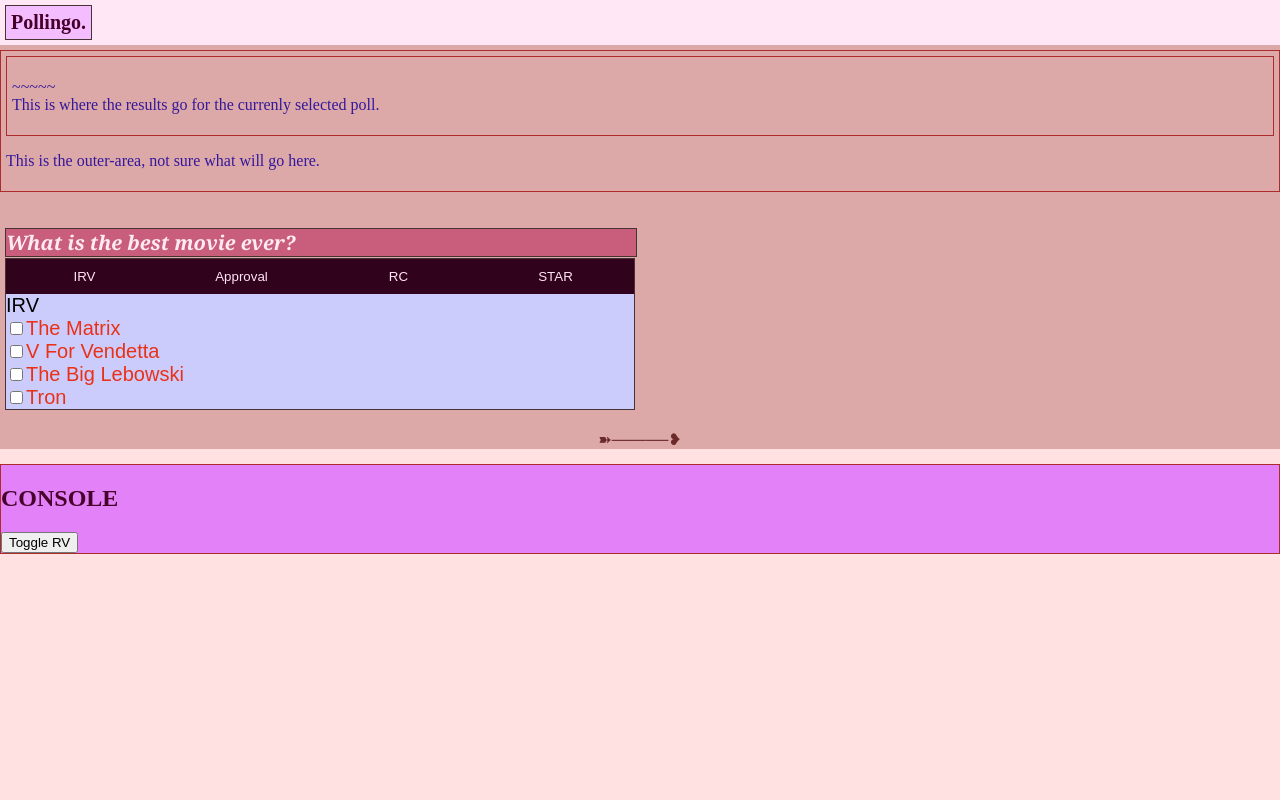
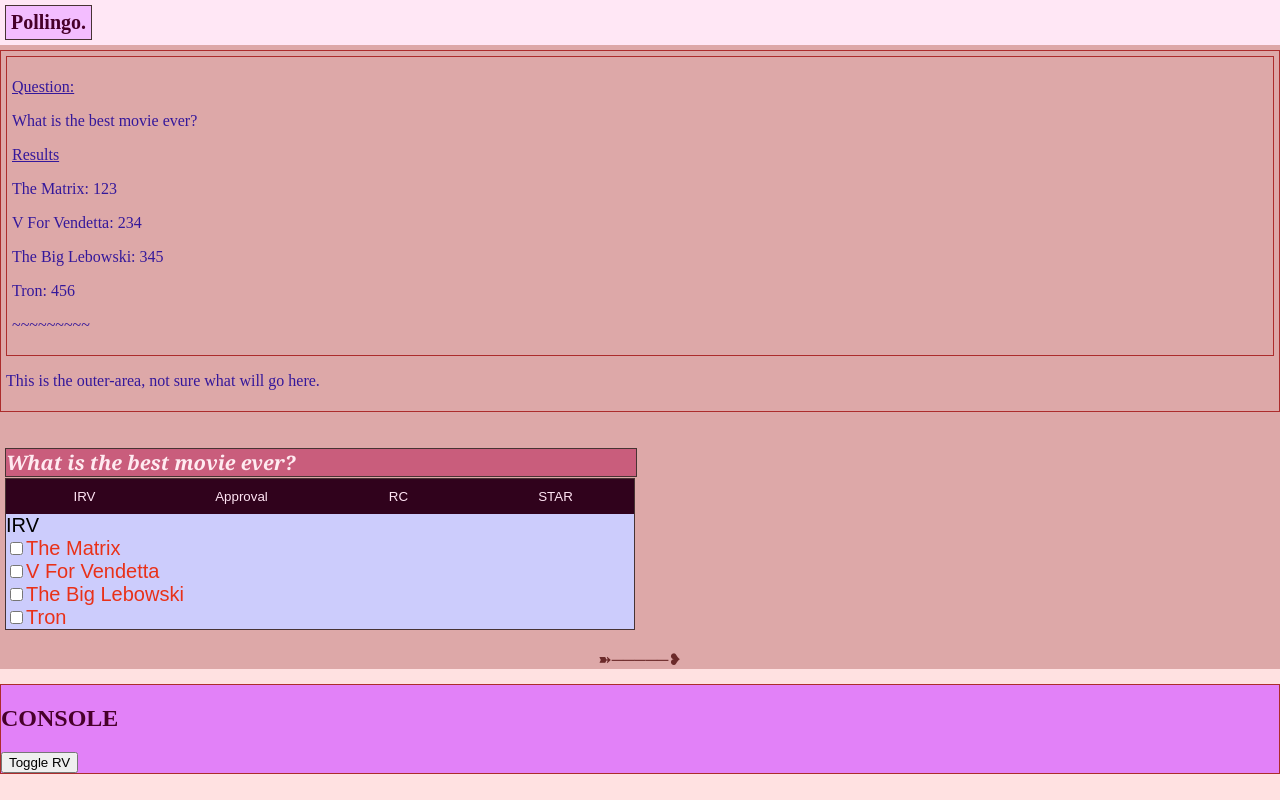
Before and after one commit to el7/Pollingo, a React (Create React App) app: page / in a window 1280 px wide. Built offline with nearby package versions, Linux system fonts and the light colour scheme.

Commit message:
adding code to show results data

```diff
--- a/src/js/components/layoutPollingoOne.js
+++ b/src/js/components/layoutPollingoOne.js
@@ -12,11 +12,18 @@ import "../../css/main.css";
 function LayoutOne() {
 
     // function that generates polling questions
-    const q1 = "What is the best movie ever?";
-    const q1_a1 = "The Matrix";
-    const q1_a2 = "V For Vendetta";
-    const q1_a3 = "The Big Lebowski";
-    const q1_a4 = "Tron";
+
+    const pollData = {
+        question: "What is the best movie ever?",
+        answer1: "The Matrix",
+        answer2: "V For Vendetta",
+        answer3: "The Big Lebowski",
+        answer4: "Tron",
+        value1: 123,
+        value2: 234,
+        value3: 345,
+        value4: 456,
+    }
 
     const separator_text = "➽─────❥";
 
@@ -26,8 +33,8 @@ function LayoutOne() {
                 <Header/>
             </div>
             <div className="grid-item grid-main-item-main grid-main">
-                <ResultBox />
-                <PollBox q={q1} a1={q1_a1} a2={q1_a2} a3={q1_a3} a4={q1_a4}/>
+                <ResultBox pd={pollData} />
+                <PollBox pd={pollData} />
                 <Separator t={separator_text}/>
             </div>
             <div className="grid-item grid-main-item-footer">
--- a/src/js/components/pollboxComponent.js
+++ b/src/js/components/pollboxComponent.js
@@ -132,7 +132,7 @@ function PollBox(props) {
     return (
         <div className="pollbox-1 testC">
             <main>
-                <span className="span-pollbox-question">{props.q}</span>
+                <span className="span-pollbox-question">{props.pd.question}</span>
             </main>
             {/* <aside>ASIDE.</aside> */}
             <footer>
@@ -150,13 +150,13 @@ function PollBox(props) {
                         <br />
                         <form className={pollTypeClass}>
                             <input type={pollInputType} name={pollInputName1} value="tb"></input>
-                            <label className={pollTypeClass} for={pollInputName1}>{props.a1}</label><br />
+                            <label className={pollTypeClass} for={pollInputName1}>{props.pd.answer1}</label><br />
                             <input type={pollInputType} name={pollInputName2} value="tb"></input>
-                            <label className={pollTypeClass} for={pollInputName2}>{props.a2}</label><br />
+                            <label className={pollTypeClass} for={pollInputName2}>{props.pd.answer2}</label><br />
                             <input type={pollInputType} name={pollInputName3} value="tb"></input>
-                            <label className={pollTypeClass} for={pollInputName3}>{props.a3}</label><br />
+                            <label className={pollTypeClass} for={pollInputName3}>{props.pd.answer3}</label><br />
                             <input type={pollInputType} name={pollInputName4} value="tb"></input>
-                            <label className={pollTypeClass} for={pollInputName4}>{props.a4}</label><br />
+                            <label className={pollTypeClass} for={pollInputName4}>{props.pd.answer4}</label><br />
                         </form>
 
                     </div>
--- a/src/js/components/resultsComponent.js
+++ b/src/js/components/resultsComponent.js
@@ -2,22 +2,20 @@ import React, {useState, useEffect} from 'react';
 import ReactDOM from 'react-dom';
 import "../../css/main.css";
 
-function ResultBox() {
-
-    /* Need code to get poll data from Mongodb
-        - question
-        - selection text 1, 2, 3, 4
-        - selection values 1, 2, 3, 4
-
-        Honestly this might be better to come from the parent and data passed
-        as parameters.
-    */
+function ResultBox(props) {
 
     return (
         <div className="resultbox-container">
             <div className="resultbox-graph-container">
+                <p><u>Question:</u></p>
+                <p>{props.pd.question}</p>
+                <p><u>Results</u></p>
+                <p>{props.pd.answer1}: {props.pd.value1}</p>
+                <p>{props.pd.answer2}: {props.pd.value2}</p>
+                <p>{props.pd.answer3}: {props.pd.value3}</p>
+                <p>{props.pd.answer4}: {props.pd.value4}</p>
+                <p>~~~~~~~~~</p>
 
-                <p>~~~~~<br></br>This is where the results go for the currenly selected poll. </p>
             </div>
             <p>This is the outer-area, not sure what will go here.</p>
         </div>
```
